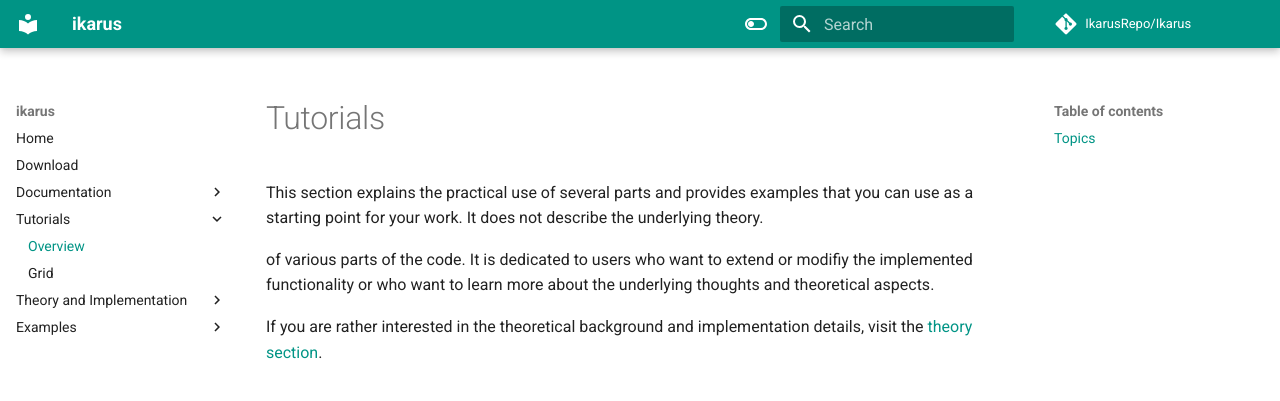
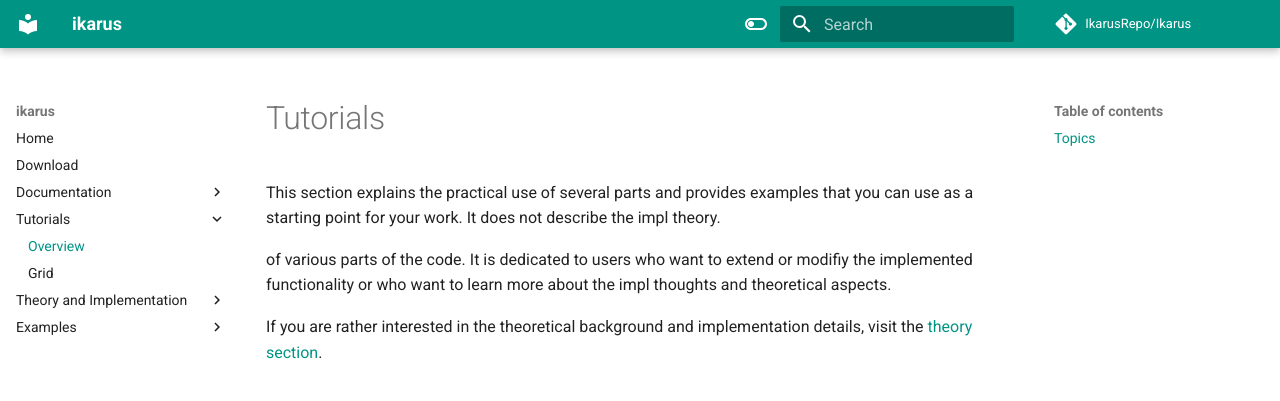
Before and after one commit to ikarus-project/ikarus, an MkDocs documentation site: the page built from docs/website/tutorials/tutorialsOverview.md, in a window 1280 px wide. Shown: the top 401 px of the page. Built offline with MkDocs 1.6.1 and Material for MkDocs 9.7.7, drawn with Linux system fonts in a browser that asks for light colours; comment, search, counter and statistics services are not loaded.

Commit message:
more changes and interface local function

```diff
--- a/docs/website/tutorials/tutorialsOverview.md
+++ b/docs/website/tutorials/tutorialsOverview.md
@@ -2,12 +2,12 @@
 
 This section explains the practical use of several parts and provides examples
 that you can use as a starting point for your work. It does not describe the
-underlying theory.
+impl theory.
 
 
 of various parts of the code. It is dedicated to users who want to extend
 or modifiy the implemented functionality or who want to learn more about
-the underlying thoughts and theoretical aspects.
+the impl thoughts and theoretical aspects.
 
 If you are rather interested in the theoretical background
 and implementation details, visit the
```
Also changed, not shown: docs/website/theory/theoryFiniteElement.md (+1 -1 lines), docs/website/theory/theoryOverview.md (+1 -1 lines), 15 other files.
